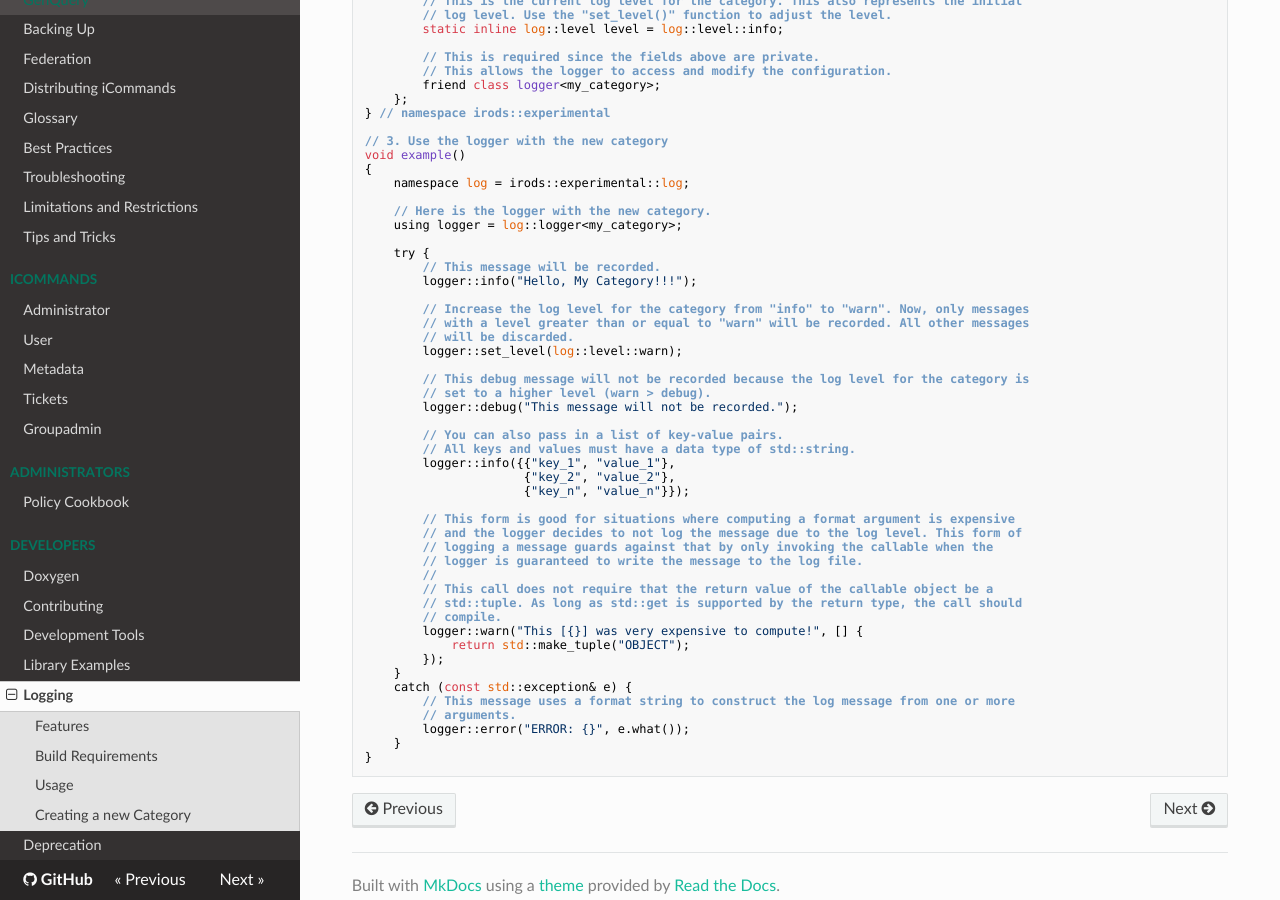
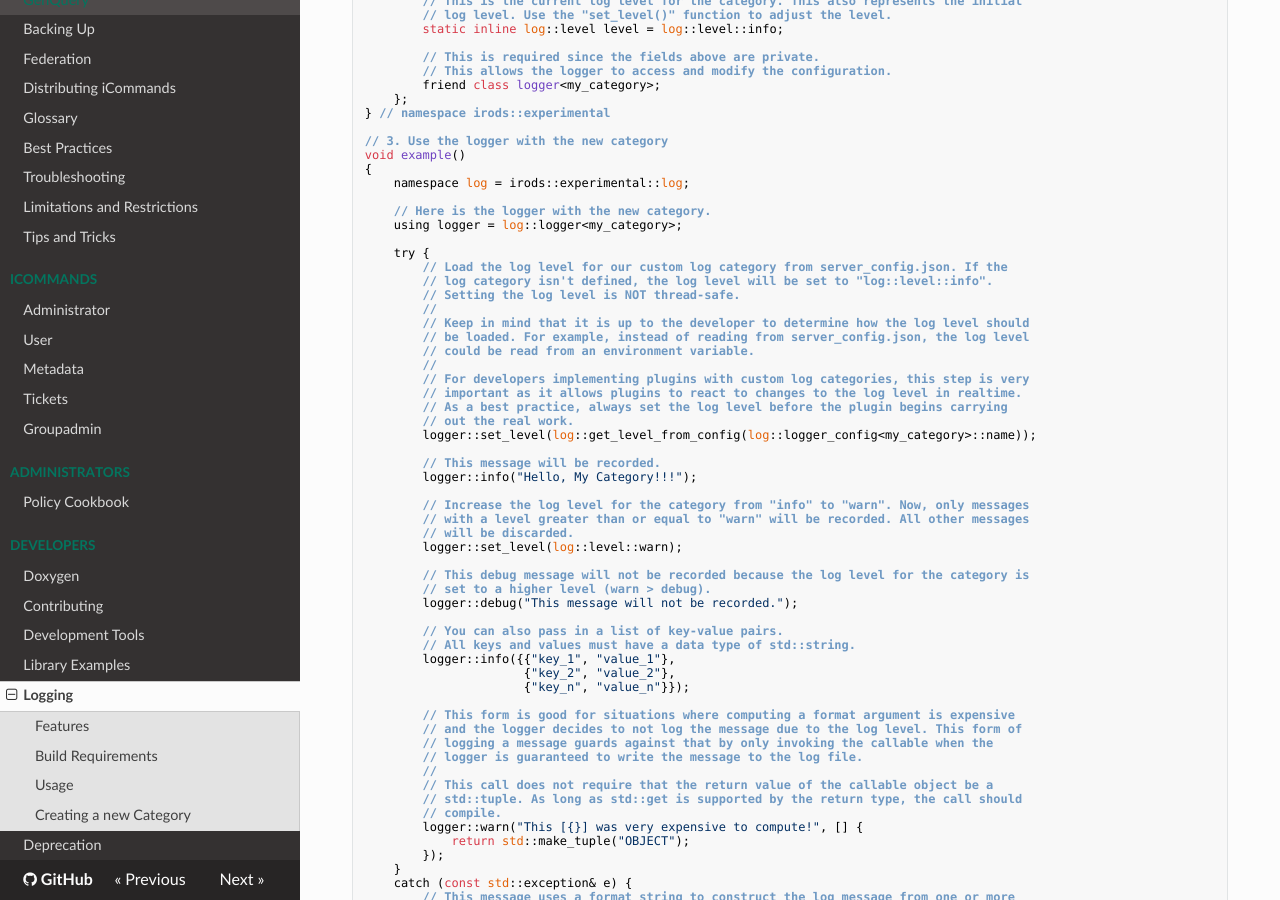
Before and after one commit to irods/irods_docs, an MkDocs documentation site: the page built from docs/developers/logging.md, in a window 1280 px wide and 900 px high, scrolled down 3195 px. Built offline with MkDocs 1.6.1, drawn with Linux system fonts in a browser that asks for light colours; nearby versions of some CDN libraries.

Commit message:
[#272] Document usage of "set_level" for custom log categories.

```diff
--- a/docs/developers/logging.md
+++ b/docs/developers/logging.md
@@ -142,6 +142,20 @@ void example()
     using logger = log::logger<my_category>;
 
     try {
+        // Load the log level for our custom log category from server_config.json. If the
+        // log category isn't defined, the log level will be set to "log::level::info".
+        // Setting the log level is NOT thread-safe.
+        //
+        // Keep in mind that it is up to the developer to determine how the log level should
+        // be loaded. For example, instead of reading from server_config.json, the log level
+        // could be read from an environment variable.
+        //
+        // For developers implementing plugins with custom log categories, this step is very
+        // important as it allows plugins to react to changes to the log level in realtime.
+        // As a best practice, always set the log level before the plugin begins carrying
+        // out the real work.
+        logger::set_level(log::get_level_from_config(log::logger_config<my_category>::name));
+
         // This message will be recorded.
         logger::info("Hello, My Category!!!");
 
```
